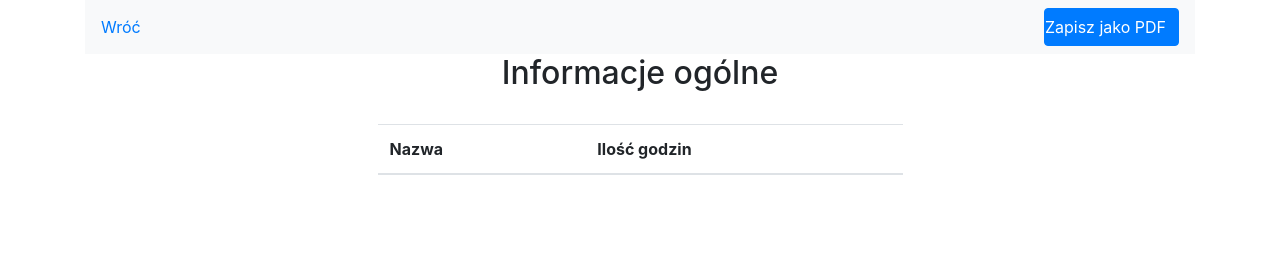
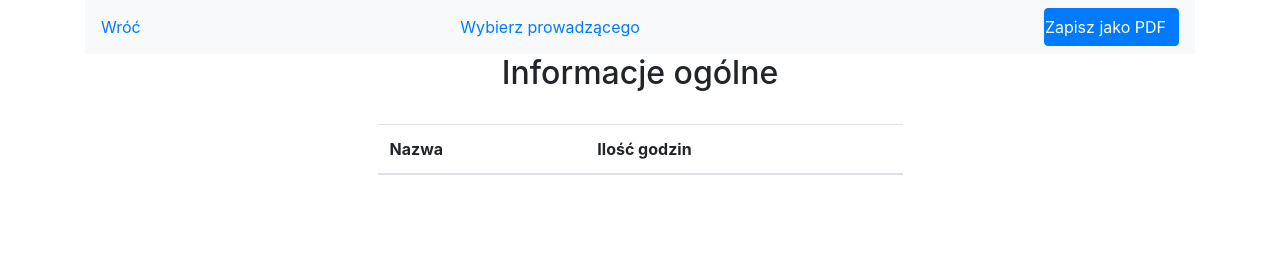
Before and after one commit to karager09/Web_Excel_filter_for_schedule, a plain HTML site: page src/main/resources/templates/data.html in a window 1280 px wide. Drawn offline with nearby package versions, Linux system fonts and the light colour scheme; no server answers; files whose address does not match are found by name.

Commit message:
documentation for user

```diff
--- a/src/main/resources/templates/data.html
+++ b/src/main/resources/templates/data.html
@@ -29,7 +29,8 @@
             <a href="info">Wróć</a>
         </div>
 
-        <div class="mx-auto order-0">
+        <div class="mx-auto w-100 order-0">
+            <a href="index">Wybierz prowadzącego</a>
         </div>
 
         <div class="navbar-collapse collapse w-100 order-3 dual-collapse2">
```
Also changed, not shown: 2 other files.
